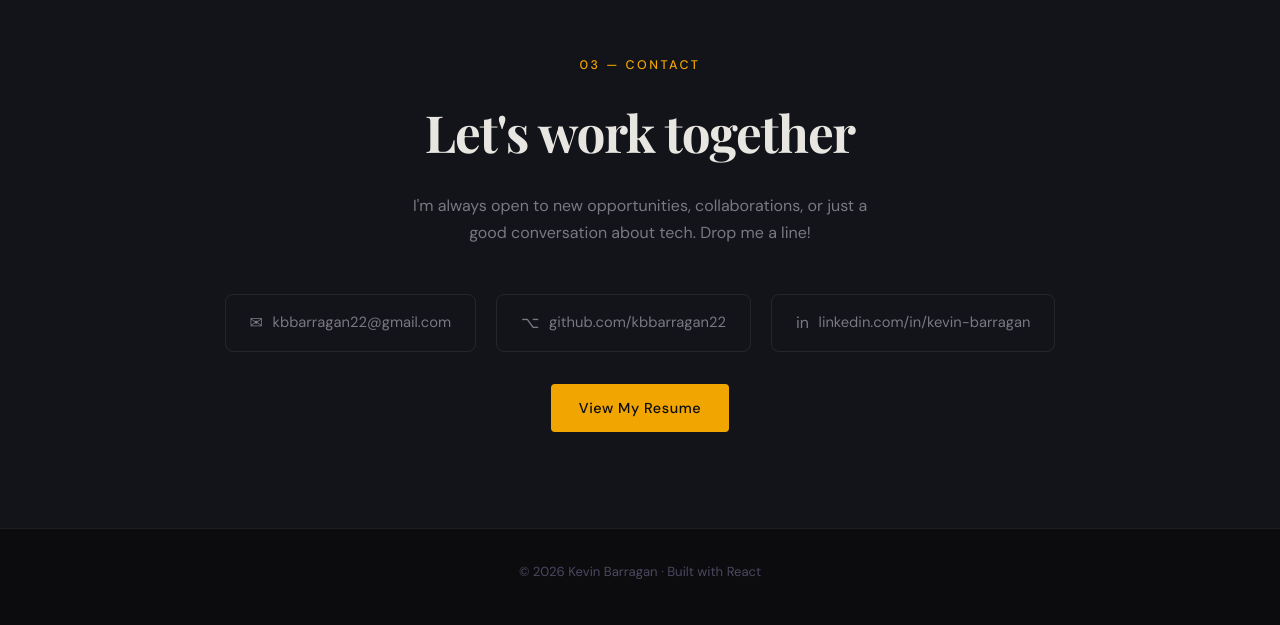
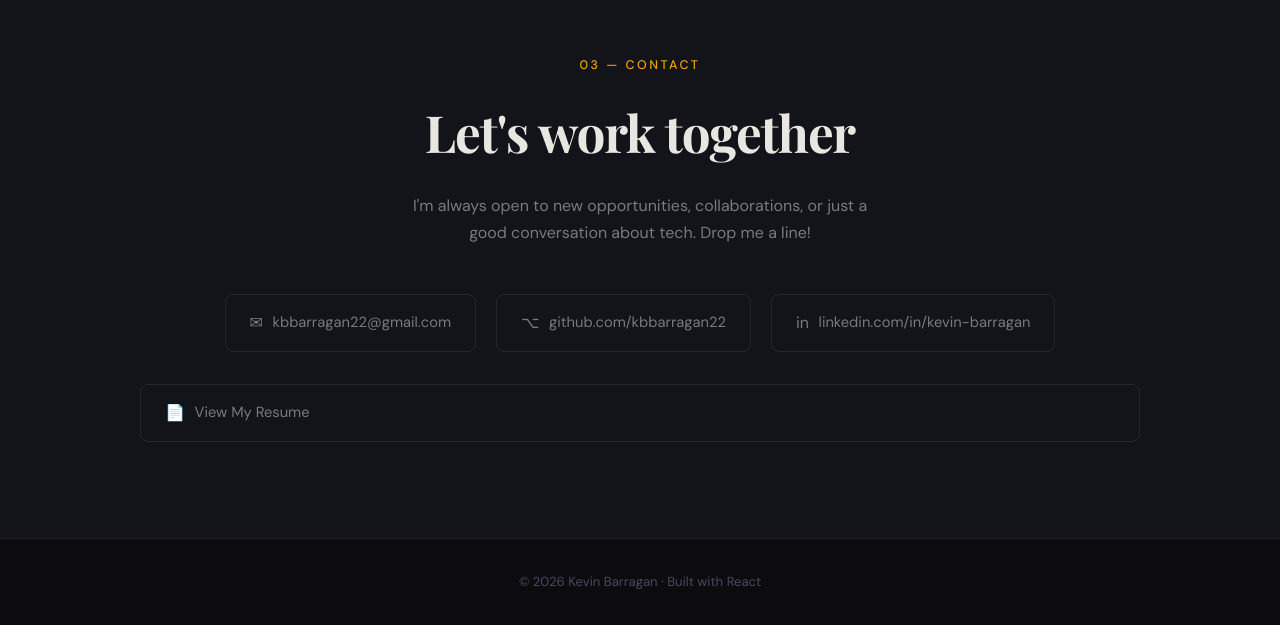
Before and after one commit to kbbarragan22/my-portfolio, a React (Vite) app: page /#/ in a window 1280 px wide. Shown: the part 2450-3075 px from the top of the page. Built offline with nearby package versions, Linux system fonts and the light colour scheme.

Commit message:
Update Home.jsx

```diff
--- a/src/pages/Home.jsx
+++ b/src/pages/Home.jsx
@@ -153,7 +153,8 @@ function Home() {
 
           {/* Resume button — outside contact-links */}
           <div style={{ marginTop: '2rem' }}>
-            <Link to="/resume" className="btn btn-primary">
+            <Link to="/resume" className="contact-item">
+              <span className="contact-icon">📄</span>
               View My Resume
             </Link>
           </div>
```
